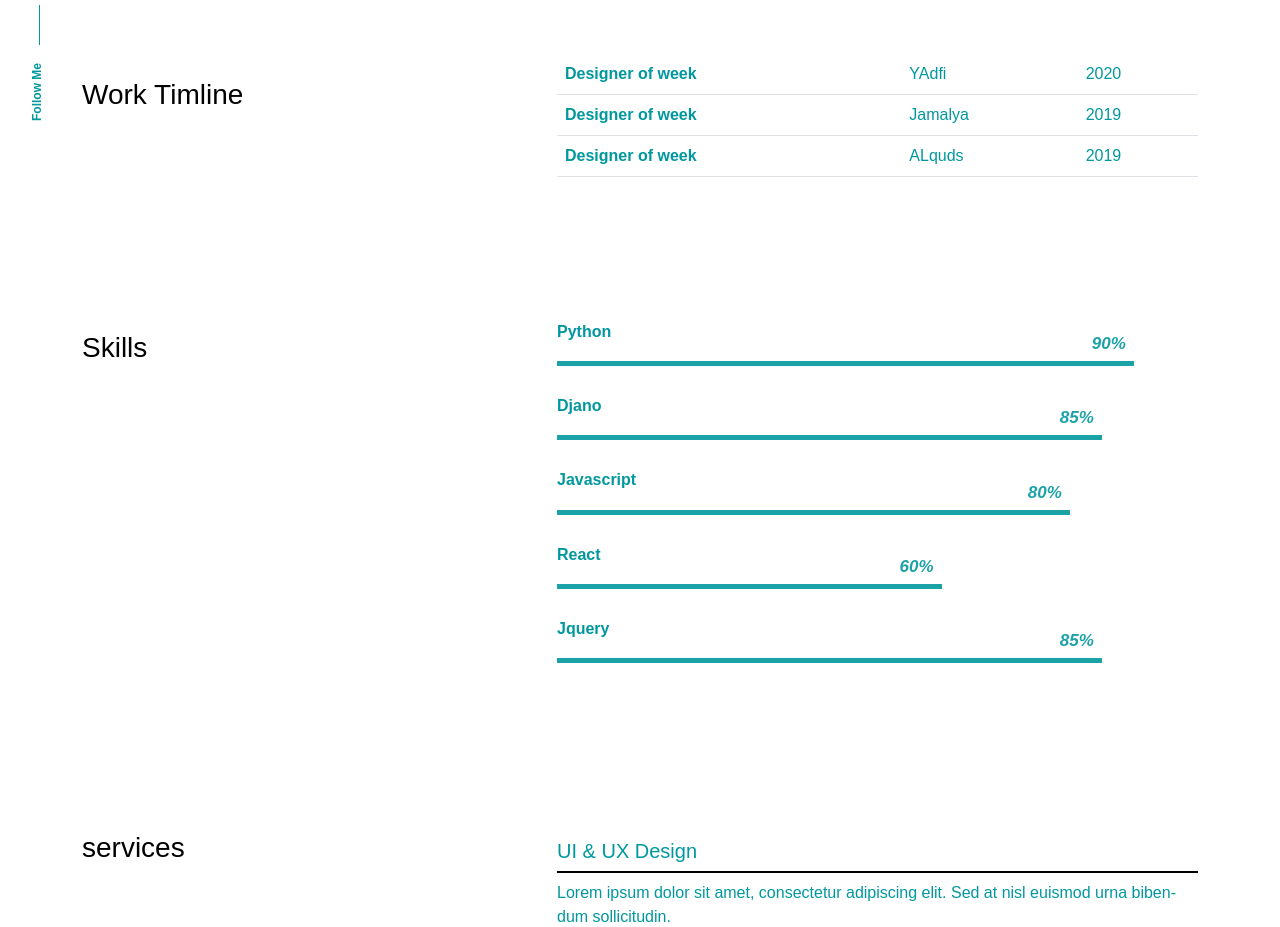
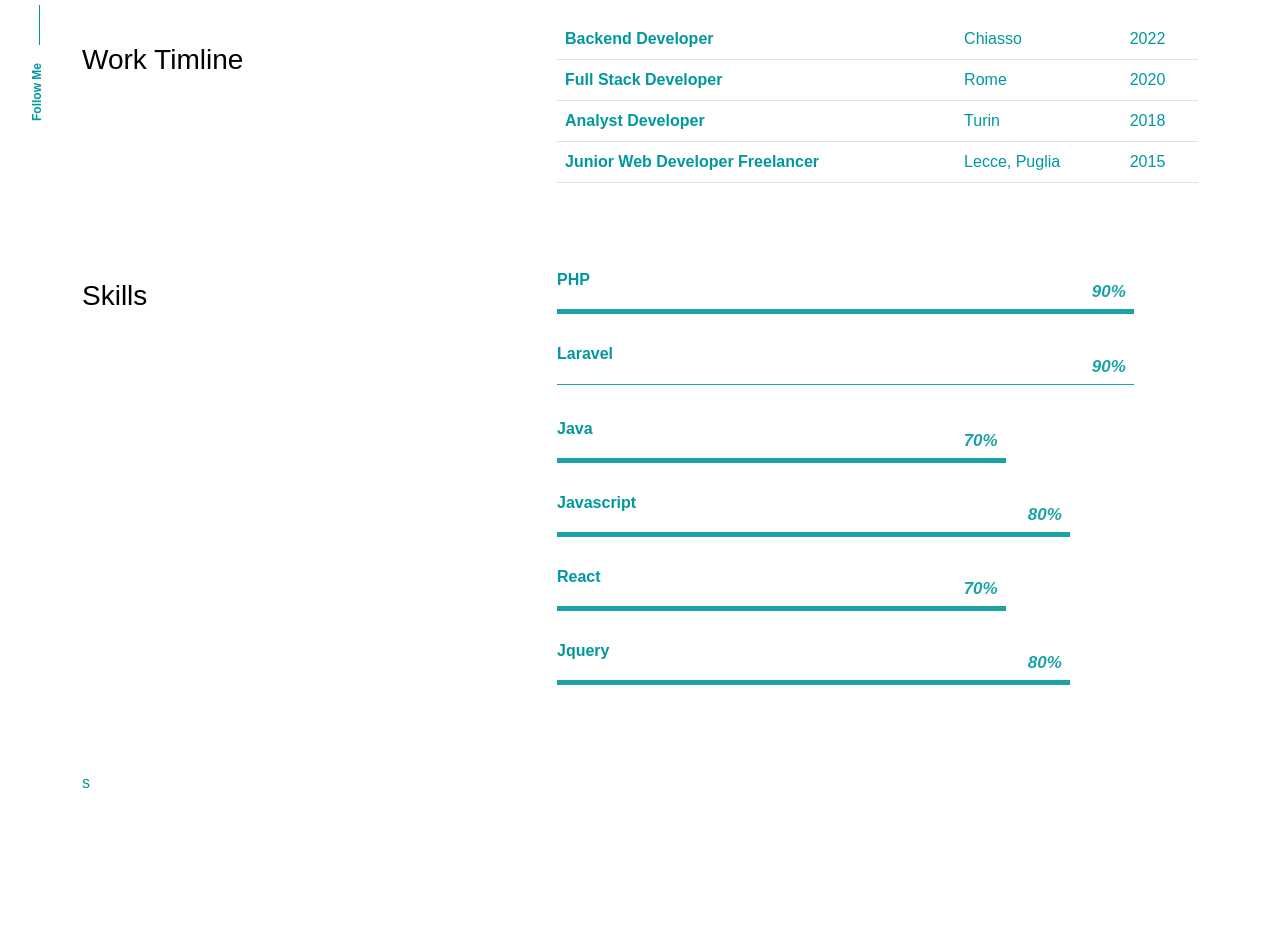
Before and after one commit to francescocolazzo/portfolio_2.0, a React app: page /about in a window 1280 px wide. Shown: the part 405-1332 px from the top of the page. After the commit the page ends 1200 px from the top, so only its background shows below. Built offline with nearby package versions, Linux system fonts and the light colour scheme; some packages are replaced by stand-ins of ours.

Commit message:
feature_add

```diff
--- a/src/components/socialicons/index.js
+++ b/src/components/socialicons/index.js
@@ -9,7 +9,7 @@ import {
   FaTwitch,
   FaInstagram,
 } from "react-icons/fa";
-import { socialprofils } from "../../content_option";
+import { socialprofils } from "../../content_op";
 
 export const Socialicons = (params) => {
   return (
--- /dev/null
+++ b/src/content_op.js
@@ -0,0 +1,107 @@
+const logotext = "Francesco";
+const meta = {
+  title: "Francesco Colazzo",
+  description: "I’m Francesco Colazzo FullStack developer",
+};
+
+const introdata = {
+  title: "I’m Francesco Colazzo",
+  animated: {
+    first: "I'm passionate about coding",
+    second: "I specialize in developing sleek and innovative websites",
+    third: "I thrive in architecting robust and scalable backend systems",
+  },
+  description:
+    "",
+  my_img: "me.jpeg",
+};
+
+const dataabout = {
+  title: "A little bit about my self",
+  aboutme:
+    "I am a 32-year-old Italian developer with a passion for the flavors of my homeland, Salento in Puglia. In my free time, I enjoy discovering new wonders and playing tennis. With a passion for my craft and tenacity in the life, I strive to do my best, aiming to become a better person every passing day, for myself and those around me.",
+};
+const worktimeline = [
+  {
+    jobtitle: "Backend Developer",
+    where: "Chiasso",
+    date: "2022",
+  },
+  {
+    jobtitle: "Full Stack Developer",
+    where: "Rome",
+    date: "2020",
+  },
+  {
+    jobtitle: "Analyst Developer ",
+    where: "Turin",
+    date: "2018",
+  },
+  {
+    jobtitle: "Junior Web Developer Freelancer",
+    where: "Lecce, Puglia",
+    date: "2015",
+  },
+];
+
+const skills = [
+  {
+    name: "PHP",
+    value: 90,
+  },
+  {
+    name: "Laravel",
+    value: 90,
+  },
+  {
+    name: "Java",
+    value: 70,
+  },
+  {
+    name: "Javascript",
+    value: 80,
+  },
+  {
+    name: "React",
+    value: 70,
+  },
+  {
+    name: "Jquery",
+    value: 80,
+  },
+];
+
+// const services = [
+//   {
+//     title: "",
+//     description:
+//       "",
+//   }
+// ];
+
+const contactConfig = {
+  EMAIL: "francescocolazzo91@gmail.com",
+  description:
+    "Write me if you want to stay in touch with me or ask me something. I can’t wait to hear from you!",
+  SERVICE_ID: "service_fra91",
+  TEMPLATE_ID: "template_oxw4y0l",
+  PUBLIC_KEY: "Tp_OeWFGiwMbN4WTH",
+};
+
+const socialprofils = {
+  github: "https://github.com/francescocolazzo",
+  facebook: "https://www.facebook.com/francesco.colazzo.71/",
+  linkedin: "https://www.linkedin.com/in/francesco-colazzo-734321123/",
+  instagram: "https://www.instagram.com/francesco__colazzo",
+};
+export {
+  meta,
+  dataabout,
+  worktimeline,
+  skills,
+  //services,
+  introdata,
+  contactConfig,
+  socialprofils,
+  logotext,
+};
--- a/src/content_option.js
+++ /dev/null
@@ -1,99 +0,0 @@
-const logotext = "Francesco";
-const meta = {
-    title: "Francesco Colazzo",
-    description: "I’m Francesco Colazzo FullStack developer",
-};
-
-const introdata = {
-    title: "I’m Francesco Colazzo",
-    animated: {
-        first: "I'm passionate about coding",
-        second: "I specialize in developing sleek and innovative websites",
-        third: "I thrive in architecting robust and scalable backend systems",
-    },
-    description: "With a passion for my craft and tenacity in the life, I strive to do my best, aiming to become a better person every passing day, for myself and those around me.",
-    my_img: "me.jpeg",
-};
-
-const dataabout = {
-    title: "abit about my self",
-    aboutme: "Lorem ipsum dolor sit amet, consectetur adipiscing elit. Praesent quis dolor id ligula semper elementum feugiat pretium nulla. Nunc non commodo dolor. Nunc mollis dignissim facilisis. Morbi ut magna ultricies.",
-};
-const worktimeline = [{
-        jobtitle: "Designer of week",
-        where: "YAdfi",
-        date: "2020",
-    },
-    {
-        jobtitle: "Designer of week",
-        where: "Jamalya",
-        date: "2019",
-    },
-    {
-        jobtitle: "Designer of week",
-        where: "ALquds",
-        date: "2019",
-    },
-];
-
-const skills = [{
-        name: "Python",
-        value: 90,
-    },
-    {
-        name: "Djano",
-        value: 85,
-    },
-    {
-        name: "Javascript",
-        value: 80,
-    },
-    {
-        name: "React",
-        value: 60,
-    },
-    {
-        name: "Jquery",
-        value: 85,
-    },
-];
-
-const services = [{
-        title: "UI & UX Design",
-        description: "Lorem ipsum dolor sit amet, consectetur adipiscing elit. Sed at nisl euismod urna bibendum sollicitudin.",
-    },
-    {
-        title: "Mobile Apps",
-        description: "Lorem ipsum dolor sit amet, consectetur adipiscing elit. Sed at nisl euismod urna bibendum sollicitudin.",
-    },
-    {
-        title: "Wordpress Design",
-        description: "Lorem ipsum dolor sit amet, consectetur adipiscing elit. Sed at nisl euismod urna bibendum sollicitudin.",
-    },
-];
-
-const contactConfig = {
-    EMAIL: "francescocolazzo91@gmail.com",
-    description: "Write me if you want to stay in touch with me or ask me something. I can’t wait to hear from you!",
-    SERVICE_ID: "service_fra91",
-    TEMPLATE_ID: "template_oxw4y0l",
-    PUBLIC_KEY: "Tp_OeWFGiwMbN4WTH"
-};
-
-const socialprofils = {
-    github: "https://github.com/francescocolazzo",
-    facebook: "https://www.facebook.com/francesco.colazzo.71/",
-    linkedin: "https://www.linkedin.com/in/francesco-colazzo-734321123/",
-    instagram: "https://www.instagram.com/francesco__colazzo"
-};
-export {
-    meta,
-    dataabout,
-    worktimeline,
-    skills,
-    services,
-    introdata,
-    contactConfig,
-    socialprofils,
-    logotext,
-};
--- a/src/header/index.js
+++ b/src/header/index.js
@@ -2,7 +2,7 @@ import React, { useState } from "react";
 import "./style.css";
 import { VscGrabber, VscClose } from "react-icons/vsc";
 import { Link } from "react-router-dom";
-import { logotext, socialprofils } from "../content_option";
+import { logotext, socialprofils } from "../content_op";
 import Themetoggle from "../components/themetoggle";
 
 const Headermain = () => {
--- a/src/pages/about/index.js
+++ b/src/pages/about/index.js
@@ -7,8 +7,8 @@ import {
   meta,
   worktimeline,
   skills,
-  services,
-} from "../../content_option";
+  //services,
+} from "../../content_op";
 
 export const About = () => {
   return (
@@ -79,7 +79,7 @@ export const About = () => {
             })}
           </Col>
         </Row>
-        <Row className="sec_sp">
+        {/* <Row className="sec_sp">
           <Col lang="5">
             <h3 className="color_sec py-4">services</h3>
           </Col>
@@ -93,7 +93,7 @@ export const About = () => {
               );
             })}
           </Col>
-        </Row>
+        </Row> */}s
       </Container>
     </HelmetProvider>
   );
--- a/src/pages/about/style.css
+++ b/src/pages/about/style.css
@@ -1,5 +1,5 @@
 .sec_sp {
-    margin-bottom: calc(3rem + 5.128vw)
+    margin-bottom: calc(1rem + 3.128vw)
 }
 
 .table td,
--- a/src/pages/contact/index.js
+++ b/src/pages/contact/index.js
@@ -2,9 +2,9 @@ import React, { useState } from "react";
 import * as emailjs from "emailjs-com";
 import "./style.css";
 import { Helmet, HelmetProvider } from "react-helmet-async";
-import { meta } from "../../content_option";
+import { meta } from "../../content_op";
 import { Container, Row, Col, Alert } from "react-bootstrap";
-import { contactConfig } from "../../content_option";
+import { contactConfig } from "../../content_op";
 
 export const ContactUs = () => {
   const [formData, setFormdata] = useState({
--- a/src/pages/home/index.js
+++ b/src/pages/home/index.js
@@ -2,11 +2,10 @@ import React from "react";
 import "./style.css";
 import { Helmet, HelmetProvider } from "react-helmet-async";
 import Typewriter from "typewriter-effect";
-import { introdata, meta } from "../../content_option";
+import { introdata, meta } from "../../content_op";
 import { Link } from "react-router-dom";
 
 export const Home = () => {
-  console.log(`${process.env.PUBLIC_URL + '/' + introdata.my_img}` );
   return (
     <HelmetProvider>
       <section id="home" className="home">
@@ -35,10 +34,11 @@ export const Home = () => {
                       autoStart: true,
                       loop: true,
                       deleteSpeed: 1,
+                      delay: 20
                     }}
                   />
                 </h1>
-                <p className="mb-1x">{introdata.description}</p>
+                {/*<p className="mb-1x">{introdata.description}</p */}
                 <div className="intro_btn-action pb-5">
                   <Link to="/portfolio" className="text_2">
                     <div id="button_p" className="ac_btn btn ">
--- a/src/pages/home/style.css
+++ b/src/pages/home/style.css
@@ -47,6 +47,8 @@ section {
 .intro_sec .text,
 .intro_sec .h_bg-image {
     width: 50%;
+    margin-top: 120px;
+    border-radius: 8px;
 }
 
 @media (max-width:991.98px) {
@@ -92,7 +94,7 @@ section {
 }
 
 .intro_sec .h_bg-image {
-    background-size: cover;
+    background-size:  900px 500px;;
     background-position: center;
     min-height: 700px;
     position: relative;
--- a/src/pages/portfolio/index.js
+++ b/src/pages/portfolio/index.js
@@ -2,7 +2,7 @@ import React, { useEffect, useState } from "react";
 import "./style.css";
 import { Helmet, HelmetProvider } from "react-helmet-async";
 import { Container, Row, Col } from "react-bootstrap";
-import { meta } from "../../content_option";
+import { meta } from "../../content_op";
 import { FaGithub } from "react-icons/fa";
 import axios from "axios";
 
```
Also changed, not shown: README.md, public/me.jpeg, 1 other file.
